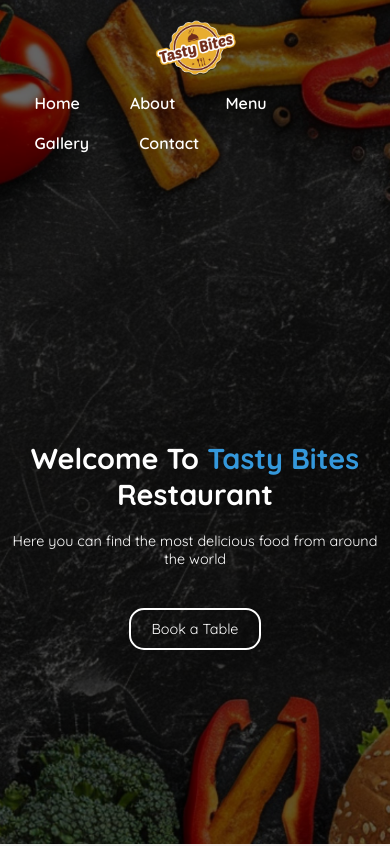
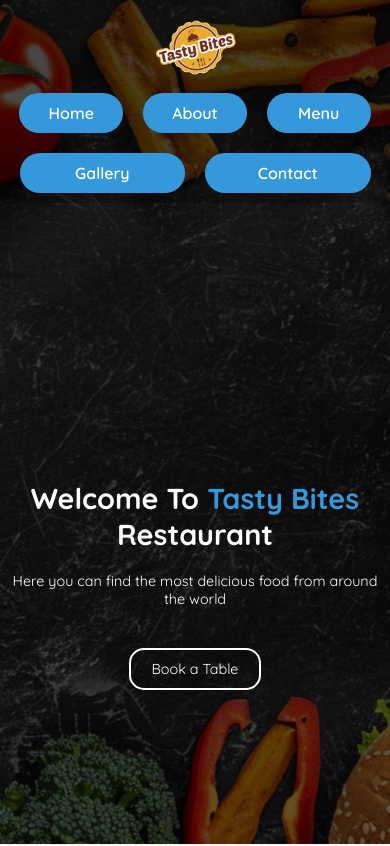
Before and after one commit to MotazGablawy/Tasty-Bites, a plain HTML site: page index.html in a window 390 px wide. Shown: the top 846 px of the page. Drawn offline with Linux system fonts and the light colour scheme.

Commit message:
Update style.css

```diff
--- a/style.css
+++ b/style.css
@@ -77,6 +77,7 @@ section#home::before {
   justify-content: space-between;
   align-items: center;
   padding: 10px 5%;
+  background-color: rgba(0, 0, 0, 0.282);
 }
 @media (max-width: 768px) {
   .htop-container {
@@ -87,19 +88,55 @@ section#home::before {
   width: 100px;
   max-width: 100%;
 }
+.htop-container nav {
+  /* flex: 1; */
+  display: flex;
+}
+
 .htop-container nav ul {
   display: flex;
+  justify-content: flex-end;
   flex-wrap: wrap;
+  gap: 30px;
 }
-
+.htop-container nav ul li {
+  flex: 1;
+  display: flex;
+  justify-content: center;
+  align-items: center;
+  text-align: center;
+  background-color: var(--primary-color);
+  border-radius: 30px;
+  transition: 0.3s;
+}
 .htop-container nav ul li a {
+  display: inline-block;
+  flex: 1;
   padding: 10px 15px;
   color: white;
   font-weight: 600;
+  transition: 0.3s;
+  border-radius: 30px;
 }
 
-.htop-container nav ul li a:hover {
-  border-bottom: 2px solid var(--primary-color);
+@media (max-width: 768px) {
+  .htop-container {
+    flex-direction: column;
+  }
+  .htop-container nav {
+    flex: 1;
+    width: 100%;
+    justify-content: space-around;
+  }
+  .htop-container nav ul li a {
+    display: block;
+  }
+}
+
+.htop-container nav ul li:hover a {
+  box-shadow: inset 0 0 5px 1px black, 0 0 5px rgba(255, 255, 255, 0.1);
+  border-radius: 30px;
+  outline: 2px solid white;
 }
 
 .hmid-container {
@@ -258,7 +295,7 @@ section#about .btn:hover {
   background: rgba(0, 0, 0, 0.3);
   padding: 1rem;
   border-radius: 10px;
-  transition: transform 0.3s;
+  transition:  0.3s;
   flex: 1 1 250px;
   text-align: center;
 }
@@ -457,8 +494,9 @@ section#about .btn:hover {
 }
 
 .gallery-slider {
+  padding-top: 20px;
   overflow: hidden;
-  border-radius: 30px;
+  border-radius: 22px;
   background-color: rgba(0, 0, 0, 0.478);
 }
 
@@ -481,7 +519,7 @@ section#about .btn:hover {
 .slide-group img {
   width: 250px;
   height: 200px;
-  border-radius: 30px;
+  border-radius: 18px;
   opacity: 0.6;
   transition: transform 0.3s, opacity 0.3s;
 }
```
